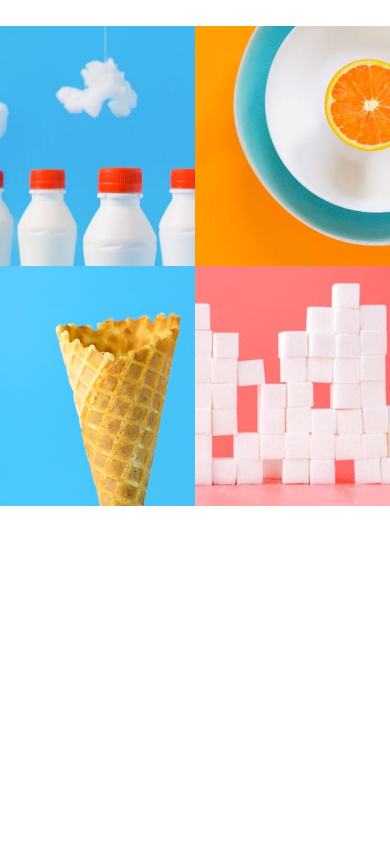
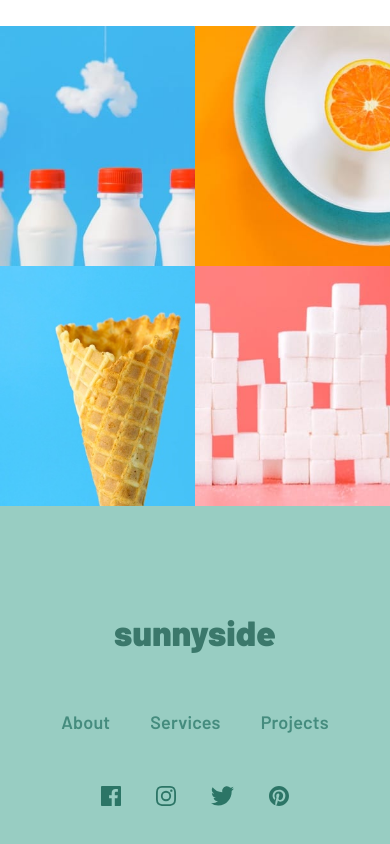
Before and after one commit to telnesito/sunnyside-landing-page, a React (Vite) app: page / in a window 390 px wide. Shown: the part 4564-5408 px from the top of the page. Before the commit the page ends 5070 px from the top, so only its background shows below. Built offline with nearby package versions, Linux system fonts and the light colour scheme.

Commit message:
foother-all-mobile-finish

```diff
--- a/index.html
+++ b/index.html
@@ -8,7 +8,7 @@
   </head>
 
   <style>
-    @import url("https://fonts.googleapis.com/css2?family=Barlow:wght@600;700&family=Fraunces:wght@700;900&display=swap");
+    @import url("https://fonts.googleapis.com/css2?family=Barlow:wght@600;700;900&family=Fraunces:wght@700;900&display=swap");
   </style>
 
   <style>
--- a/src/App.jsx
+++ b/src/App.jsx
@@ -5,6 +5,7 @@ import Couple from './components/Couple'
 import Graphic from './components/Graphic'
 import Comments from './components/Comments'
 import Gallery from './components/Gallery'
+import Foother from './components/Foother'
 
 function App() {
 
@@ -21,6 +22,7 @@ function App() {
       <Graphic />
       <Comments />
       <Gallery />
+      <Foother />
     </Box>
   )
 }
--- /dev/null
+++ b/src/components/Foother.jsx
@@ -0,0 +1,72 @@
+import { Box, Typography } from '@mui/material'
+import React from 'react'
+
+const Foother = () => {
+  return (
+    <Box
+      display={'flex'}
+      flexDirection={'column'}
+      width={'100%'}
+      component={'footer'}
+      bgcolor={'hsl(168, 34%, 70%)'}
+      alignItems={'center'}
+      justifyContent={'center'}
+      height={'400px'}
+      gap={'50px'}
+    >
+
+      <Typography
+        color={'hsl(168, 34%, 35%)'}
+        fontFamily={'Barlow'}
+        fontWeight={'900'}
+        fontSize={'35px'}
+      >sunnyside</Typography>
+      <Box
+        display={'flex'}
+        width={'90%'}
+        gap={'40px'}
+        justifyContent={'center'}
+      >
+        <Typography
+          fontSize={'18px'}
+          color={'hsl(168, 34%, 41%)'}
+          fontFamily={'Barlow'}
+
+        >About</Typography>
+        <Typography
+          fontSize={'18px'}
+
+          color={'hsl(168, 34%, 41%)'}
+
+          fontFamily={'Barlow'}
+
+        >Services</Typography>
+        <Typography
+          fontSize={'18px'}
+
+          color={'hsl(168, 34%, 41%)'}
+
+
+          fontFamily={'Barlow'}
+
+        >Projects</Typography>
+
+      </Box>
+
+      <Box display={'flex'}
+        gap={'35px'}
+        justifyContent={'center'}
+        width={'90%'}
+      >
+        <img src='./images/icon-facebook.svg' />
+        <img src='./images/icon-instagram.svg' />
+        <img src='./images/icon-twitter.svg' />
+        <img src='./images/icon-pinterest.svg' />
+
+      </Box>
+
+    </Box>
+  )
+}
+
+export default Foother
```
